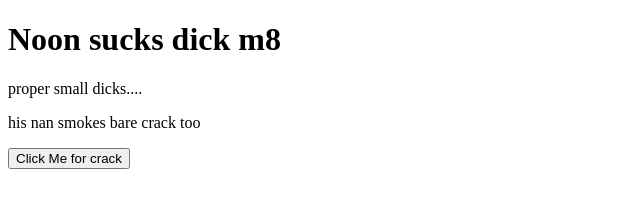
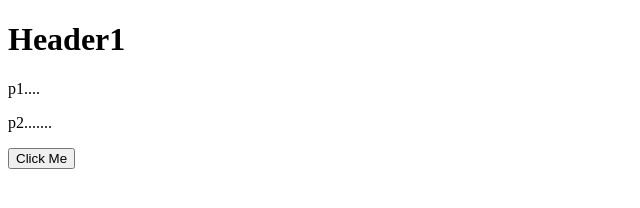
Before and after one commit to jonathansullivan95/WebTest001, a website: page src/index.html in a window 1280 px wide. Shown: the whole page, without its empty margins (0-640 px from the left). Drawn offline with Linux system fonts and the light colour scheme.

Commit message:
Updated file names

```diff
--- a/src/index.html
+++ b/src/index.html
@@ -5,13 +5,13 @@
     </head>
 <body>
 
-<h1>Noon sucks dick m8</h1>
+<h1>Header1</h1>
 
-<p id="mainP">proper small dicks....</p>
-<p>his nan smokes bare crack too</p>
+<p id="mainP">p1....</p>
+<p>p2.......</p>
 
-<script type = "text/javascript" src = "crack.js"></script>
-<button onclick="myFunction()">Click Me for crack</button>
+<script type = "text/javascript" src = "msg.js"></script>
+<button onclick="myFunction()">Click Me</button>
 
 </body>
 </html>
--- a/src/crack.js
+++ b/src/msg.js
@@ -1,5 +1,5 @@
 //- Using an anonymous function:
 function myFunction() {
-    document.getElementById("mainP").innerHTML = "CRACK M8";
+    document.getElementById("mainP").innerHTML = "lol";
     console.log("CLICKED BUTTON");
 }
```
